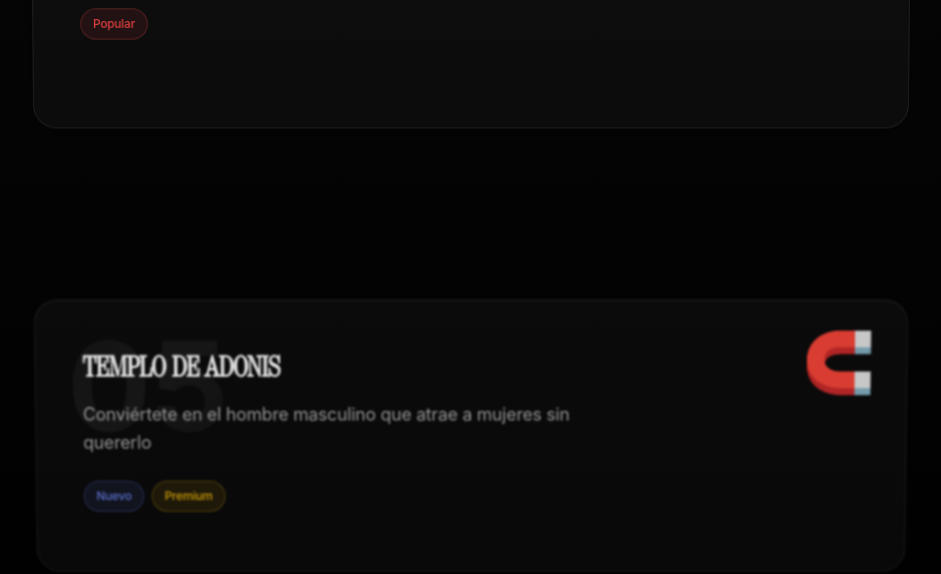
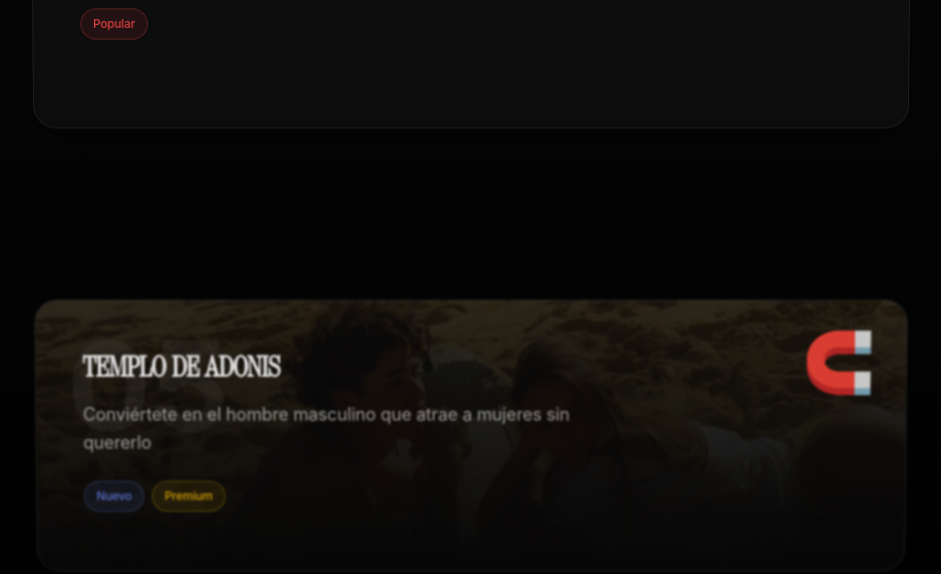
Before and after one commit to mysticcbrand-hub/portalculture, a Next.js app: page / in a window 1280 px wide. Shown: the part 3991-4565 px from the top of the page, without its empty margins (169-1110 px from the left). Built offline with nearby package versions, Linux system fonts and the light colour scheme.

Commit message:
Add Adonis background image to course card with overlay

```diff
--- a/app/components/ScrollRevealCourses.tsx
+++ b/app/components/ScrollRevealCourses.tsx
@@ -212,6 +212,18 @@ export default function ScrollRevealCourses() {
               >
                 {/* Backdrop blur card */}
                 <div className="relative backdrop-blur-xl bg-white/[0.03] border border-white/[0.08] rounded-3xl p-8 md:p-12 min-h-[280px] overflow-hidden">
+                  {/* Background Image for Adonis */}
+                  {course.id === 5 && (
+                    <div className="absolute inset-0 opacity-20 group-hover:opacity-30 transition-opacity duration-500">
+                      <img
+                        src="/adonis-bg.png"
+                        alt=""
+                        className="w-full h-full object-cover"
+                      />
+                      <div className="absolute inset-0 bg-gradient-to-t from-black via-black/50 to-transparent" />
+                    </div>
+                  )}
+
                   {/* Spotlight effect */}
                   <div className="spotlight" />
 
```
